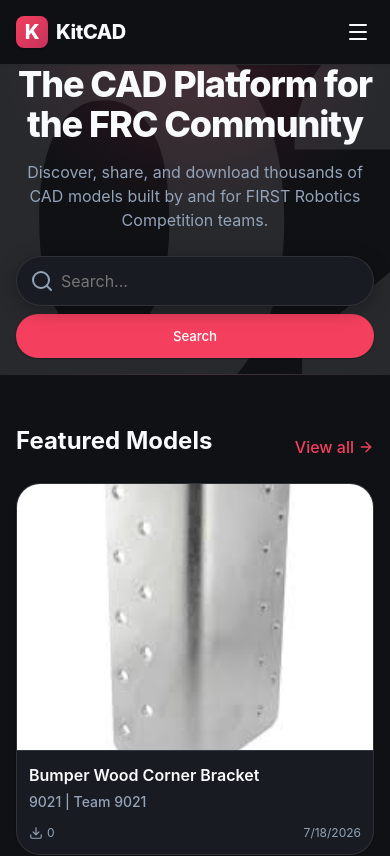
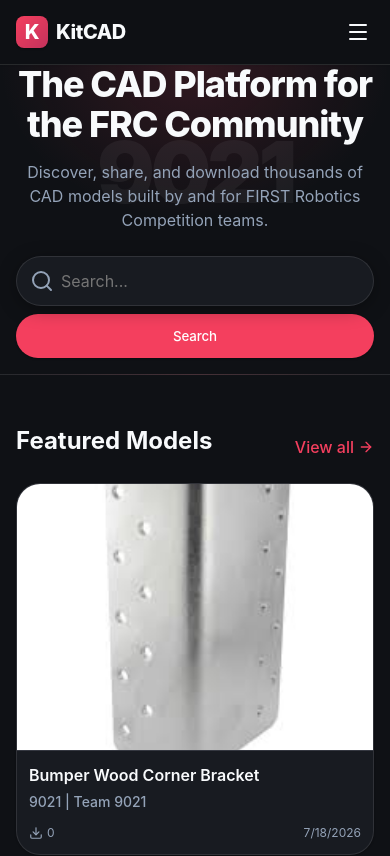
Before and after one commit to Gurates/KitCad, a React (Vite) app: page / in a window 390 px wide. Shown: the top 856 px of the page. Built offline with nearby package versions, Linux system fonts and the light colour scheme; no server answers.

Commit message:
fix: make hero-bg-text responsive on mobile view

```diff
--- a/src/pages/Home/Home.css
+++ b/src/pages/Home/Home.css
@@ -12,7 +12,7 @@
   top: 50%;
   left: 50%;
   transform: translate(-50%, -50%);
-  font-size: 35rem;
+  font-size: clamp(6rem, 28vw, 35rem);
   font-weight: 900;
   color: var(--color-text-main);
   opacity: 0.1;
@@ -22,6 +22,7 @@
   letter-spacing: -0.05em;
   font-family: inherit;
   line-height: 1;
+  white-space: nowrap;
 }
 
 .hero-container {
@@ -203,12 +204,24 @@
 }
 
 @media (max-width: 768px) {
+  .hero-bg-text {
+    font-size: clamp(5rem, 25vw, 16rem);
+    opacity: 0.06;
+    top: 40%;
+  }
+
   .hero-title {
     font-size: 2.75rem;
   }
 }
 
 @media (max-width: 576px) {
+  .hero-bg-text {
+    font-size: clamp(3.5rem, 22vw, 9rem);
+    opacity: 0.05;
+    top: 35%;
+  }
+
   .hero-section {
     padding: var(--spacing-10) var(--spacing-4) var(--spacing-8);
   }
```
